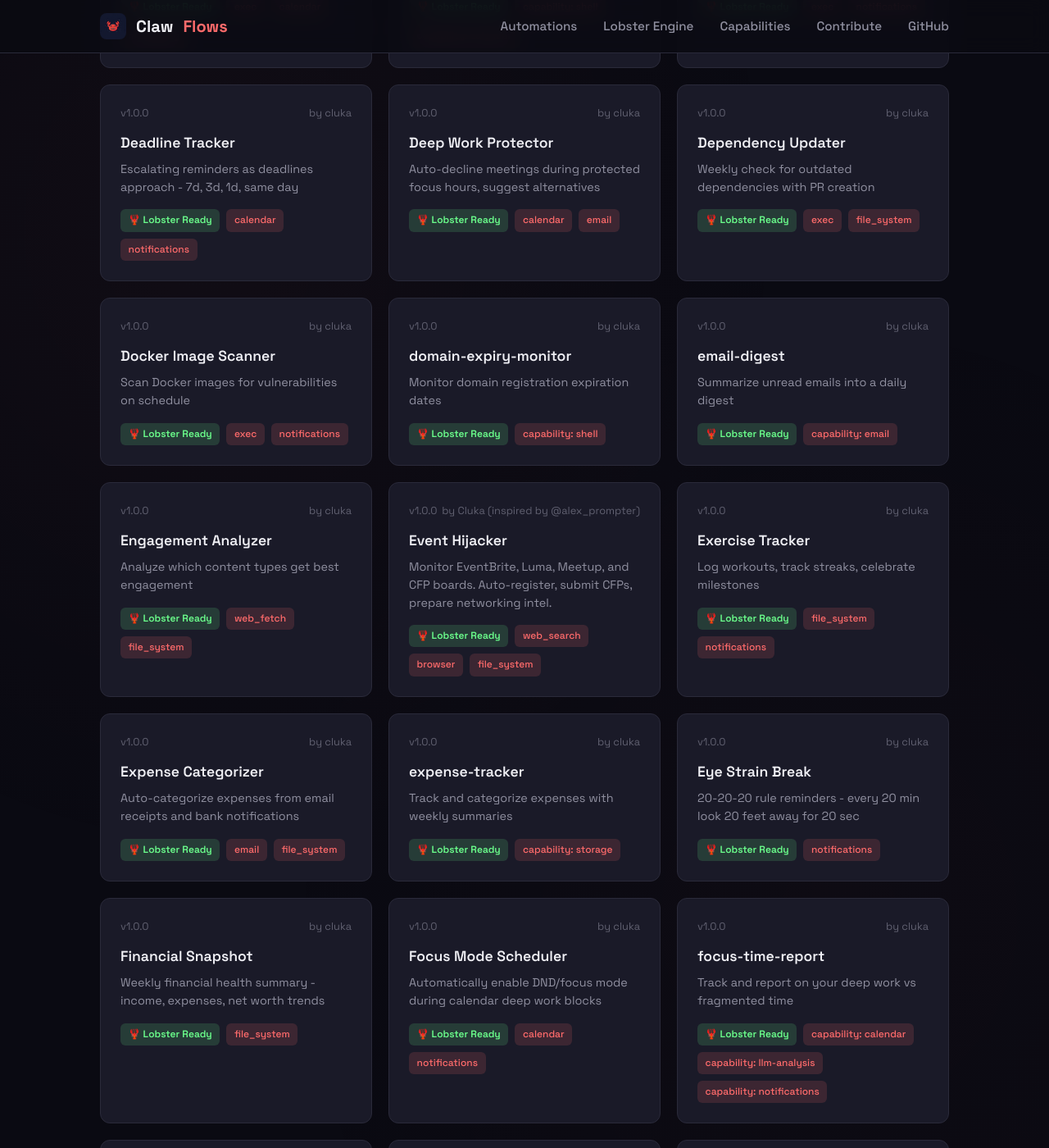
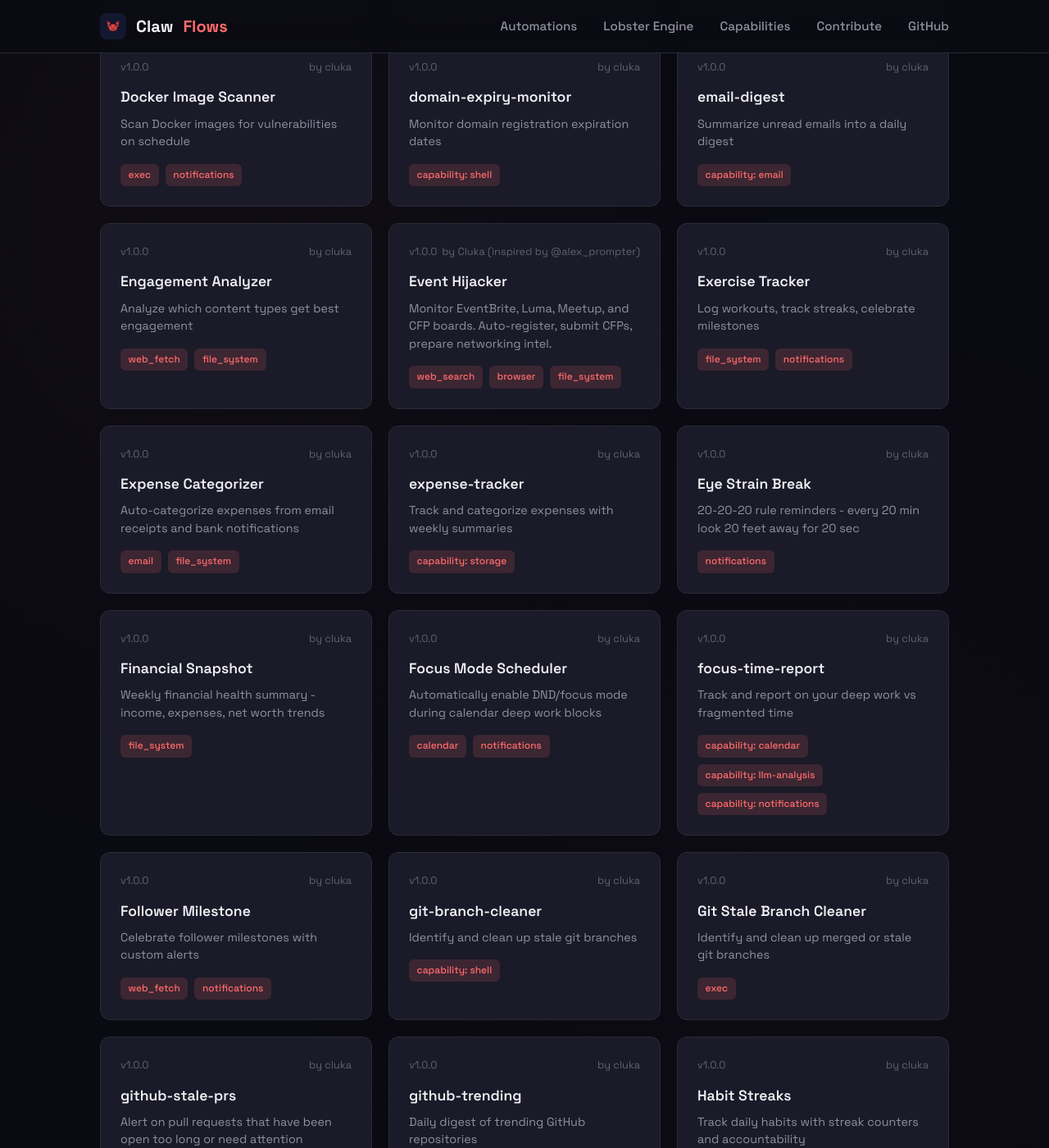
Before and after one commit to Cluka-399/clawflows-registry, a Jekyll site: the page index.html, which Jekyll copies as it is, in a window 1280 px wide and 1400 px high, scrolled down 3996 px. Shown: the whole window at 82% size. Built offline with Jekyll 4.4.1, drawn with Linux system fonts in a browser that asks for light colours; comment, search, counter and statistics services are not loaded; some of the changed text lies outside the part shown.

Commit message:
Remove Lobster Ready filter — all 109 are now Lobster Ready

```diff
--- a/index.html
+++ b/index.html
@@ -863,11 +863,9 @@
             background: var(--bg-card); border: 1px solid var(--border); color: var(--text-primary);
             font-family: inherit; font-size: 0.95rem; outline: none;
           " oninput="filterAutomations()" onfocus="this.style.borderColor='var(--accent)'" onblur="this.style.borderColor='var(--border)'">
-          <button id="filter-lobster" onclick="toggleLobsterFilter()" style="
-            padding: 0.65rem 1rem; border-radius: 8px; background: var(--bg-card);
-            border: 1px solid var(--border); color: var(--text-secondary); cursor: pointer;
-            font-family: inherit; font-size: 0.9rem; font-weight: 500; transition: all 0.2s;
-          ">🦞 Lobster Ready</button>
+          <span style="padding: 0.65rem 1rem; border-radius: 8px; background: rgba(255,107,107,0.1);
+            border: 1px solid var(--accent); color: var(--accent);
+            font-size: 0.9rem; font-weight: 500;">🦞 All 109 Lobster Ready</span>
         </div>
 
         <div id="automations-grid" class="automations-grid">
@@ -1095,29 +1093,16 @@
     }
 
     let allAutomations = [];
-    let lobsterFilterOn = false;
-
     function filterAutomations() {
       const query = (document.getElementById('search-box').value || '').toLowerCase();
       const filtered = allAutomations.filter(a => {
-        const matchesSearch = !query ||
+        return !query ||
           (a.name || '').toLowerCase().includes(query) ||
           (a.description || '').toLowerCase().includes(query) ||
           (a.tags || []).some(t => t.toLowerCase().includes(query));
-        const matchesLobster = !lobsterFilterOn || a.lobster_ready;
-        return matchesSearch && matchesLobster;
       });
       renderAutomations(filtered);
       document.getElementById('automation-count').textContent = filtered.length;
-    }
-
-    function toggleLobsterFilter() {
-      lobsterFilterOn = !lobsterFilterOn;
-      const btn = document.getElementById('filter-lobster');
-      btn.style.borderColor = lobsterFilterOn ? 'var(--accent)' : 'var(--border)';
-      btn.style.color = lobsterFilterOn ? 'var(--accent)' : 'var(--text-secondary)';
-      btn.style.background = lobsterFilterOn ? 'rgba(255,107,107,0.1)' : 'var(--bg-card)';
-      filterAutomations();
     }
 
     function renderAutomations(automations) {
@@ -1135,7 +1120,6 @@
           <h3>${escapeHtml(a.name)}</h3>
           <p>${escapeHtml(a.description || '')}</p>
           <div class="tags">
-            ${a.lobster_ready ? '<span class="tag lobster">🦞 Lobster Ready</span>' : ''}
             ${(Array.isArray(a.requires) ? a.requires : []).map(c => `<span class="tag capability">${c}</span>`).join('')}
           </div>
         </a>
```
